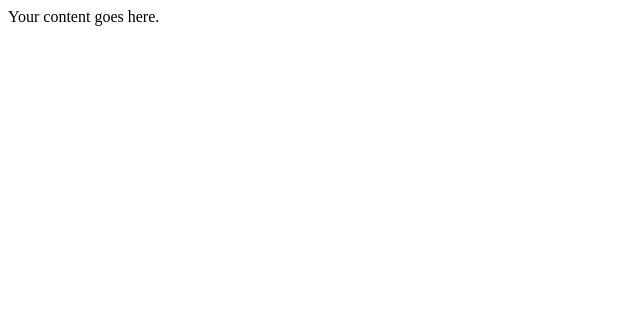
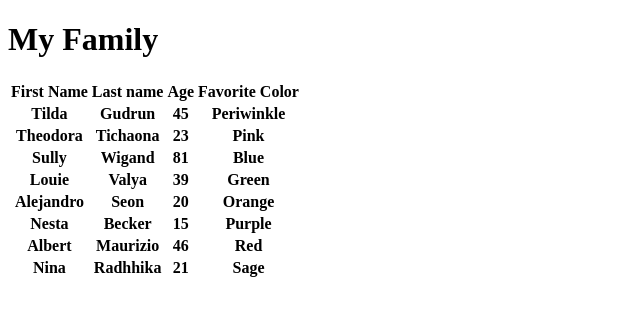
Before and after one commit to dzmnd321/ITECH-270-tables, a plain HTML site: page index.html in a window 1280 px wide. Shown: the whole page, without its empty margins (0-640 px from the left). Drawn offline with Linux system fonts and the light colour scheme.

Commit message:
attempting to pull

```diff
--- a/index.html
+++ b/index.html
@@ -3,9 +3,65 @@
 <head>
 <meta charset="UTF-8">
 <meta name="viewport" content="width=device-width, initial-scale=1.0">
-<title>Document</title>
+<title>My Family</title>
 </head>
+<h1>My Family</h1>
 <body>
-Your content goes here.
+<table>
+    <tr>
+        <th>First Name</th>
+        <th>Last name</th>
+        <th>Age</th>
+        <th>Favorite Color</th>
+    </tr>
+    <tr>
+        <th>Tilda</th>
+        <th>Gudrun</th>
+        <th>45</th>
+        <th>Periwinkle</th>
+    </tr>
+    <tr>
+        <th>Theodora</th>
+        <th>Tichaona</th>
+        <th>23</th>
+        <th>Pink</th>
+    </tr>
+    <tr>
+        <th>Sully</th>
+        <th>Wigand</th>
+        <th>81</th>
+        <th>Blue</th>
+    </tr>
+    <tr>
+        <th>Louie</th>
+        <th>Valya</th>
+        <th>39</th>
+        <th>Green</th>
+    </tr>
+    <tr>
+        <th>Alejandro</th>
+        <th>Seon</th>
+        <th>20</th>
+        <th>Orange</th>
+    </tr>
+    <tr>
+        <th>Nesta</th>
+        <th>Becker</th>
+        <th>15</th>
+        <th>Purple</th>
+    </tr>
+    <tr>
+        <th>Albert</th>
+        <th>Maurizio</th>
+        <th>46</th>
+        <th>Red</th>
+    </tr>
+    <tr>
+        <th>Nina</th>
+        <th>Radhhika</th>
+        <th>21</th>
+        <th>Sage</th>
+    </tr>
+</table>
 </body>
 </html>
```
